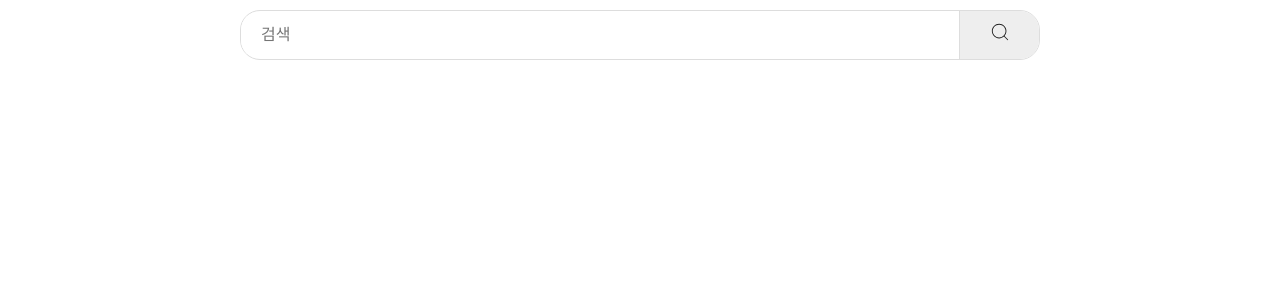
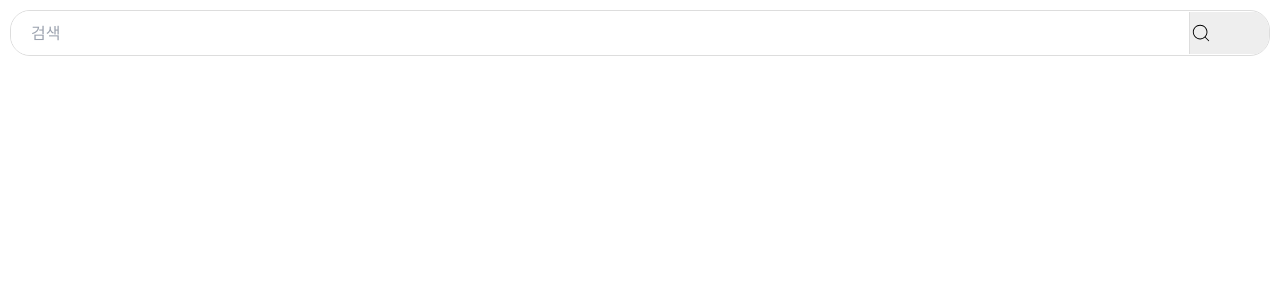
Before and after one commit to kmjj0210/youtube, a React (Create React App) app: page / in a window 1280 px wide. Shown: the top 300 px of the page. Built offline with nearby package versions, Linux system fonts and the light colour scheme.

Commit message:
no message

```diff
--- a/package.json
+++ b/package.json
@@ -38,5 +38,8 @@
       "last 1 safari version"
     ]
   },
-  "packageManager": "yarn@4.1.0"
+  "packageManager": "yarn@4.1.0",
+  "devDependencies": {
+    "tailwindcss": "^3.4.1"
+  }
 }
--- a/src/App.css
+++ b/src/App.css
@@ -1,78 +1,4 @@
-/* reset */
-* {
-    box-sizing: border-box;
-}
-fieldset,
-p,
-ul,
-ol,
-h1,
-h2,
-h3,
-h4,
-h5,
-div,
-body {
-    margin: 0;
-    padding: 0;
-    box-sizing: border-box;
-}
-ul,
-ol {
-    list-style: none;
-}
-input,
-select,
-button,
-textarea {
-    padding: 0;
-    vertical-align: middle;
-    box-sizing: border-box;
-    -o-appearance: none;
-    -webkit-appearance: none;
-    -moz-appearance: none;
-    appearance: none;
-    outline: none;
-    font-family: "Noto Sans KR", sans-serif;
-}
-label,
-button,
-input[type=submit] {
-    cursor: pointer;
-    display: inline-block;
-}
-button {
-    background-color: transparent;
-    transition: all 0.2s ease;
-}
-a {
-    text-decoration: none;
-}
-a,
-input,
-button,
-textarea {
-    border: 0 none;
-    border-radius: 0;
-    font-size: 1rem;
-    color: #222;
-}
-a:active,
-button:active,
-input:focus {
-    outline: none;
-}
-
-header {
-  padding: 10px;
-}
 header form {
-  display: flex;
-  align-items: center;
-  justify-content: center;
-  margin: 0 auto;
-  max-width: 800px;
-  width: 100%;
   border: 1px solid #ddd;
   border-radius: 20px;
   overflow: hidden;
@@ -83,7 +9,6 @@ header input {
 }
 header button {
   padding: 10px 0;
-  width: 80px;
   font-size: 1.375rem;
   border-left : 1px solid #ddd;
   background: #eee;
--- a/src/App.js
+++ b/src/App.js
@@ -1,8 +1,6 @@
 import './App.css';
-import { Routes, Route, BrowserRouter,Outlet } from 'react-router-dom';
-import styled from 'styled-components';
-import Videos from './page/Videos';
-import VideosDetail from './page/VideosDetail';
+import { Outlet } from 'react-router-dom';
+
 
 export default function App() {
   return (
--- a/src/index.css
+++ b/src/index.css
@@ -1,3 +1,7 @@
+@tailwind base;
+@tailwind components;
+@tailwind utilities;
+
 body {
   margin: 0;
   font-family: -apple-system, BlinkMacSystemFont, 'Segoe UI', 'Roboto', 'Oxygen',
--- a/src/index.js
+++ b/src/index.js
@@ -1,9 +1,9 @@
 import React from 'react';
 import ReactDOM from 'react-dom/client';
+import reportWebVitals from './reportWebVitals';
+import {RouterProvider, createBrowserRouter } from "react-router-dom";
 import './index.css';
 import App from './App';
-import reportWebVitals from './reportWebVitals';
-import {RouterProvider, createBrowserRouter } from "react-router-dom";
 import ErrorPage from './page/ErrorPage';
 import Videos from './page/Videos';
 import VideosDetail from './page/VideosDetail';
--- a/src/page/Videos.jsx
+++ b/src/page/Videos.jsx
@@ -3,14 +3,15 @@ import { CiSearch } from "react-icons/ci";
 
 export default function Videos() {
   return (
-    <div className='cont'>
-      <header>
-        <form>
+    <div className='container mx-auto'>
+      <header className='p-2.5'>
+        <form className='flex justify-center mx-auto items-center w-full max-w-200'>
           <input
             type="text"
             placeholder='검색'
+            className='focus:outline-none'
           />
-          <button>
+          <button className='w-20'>
             <CiSearch />
           </button>
         </form>
--- /dev/null
+++ b/tailwind.config.js
@@ -0,0 +1,10 @@
+/** @type {import('tailwindcss').Config} */
+module.exports = {
+  content: [
+    "./src/**/*.{js,jsx,ts,tsx}",
+  ],
+  theme: {
+    extend: {},
+  },
+  plugins: [],
+}
```
Also changed, not shown: 2 other files (tests, documents, lock files or other folders).
